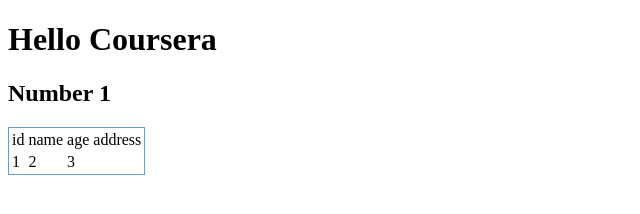
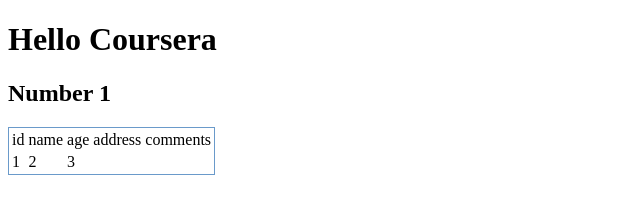
Before and after one commit to VeronicaVirlan/coursera-test, a plain HTML site: page index.html in a window 1280 px wide. Shown: the whole page, without its empty margins (0-640 px from the left). Drawn offline with Linux system fonts and the light colour scheme.

Commit message:
Comment column

```diff
--- a/index.html
+++ b/index.html
@@ -13,6 +13,7 @@
 			<td>name</td>
 			<td>age</td>
 			<td>address</td>
+			<td>comments</td>
 		</tr>
 		</thead>
 		<tbody>
```
